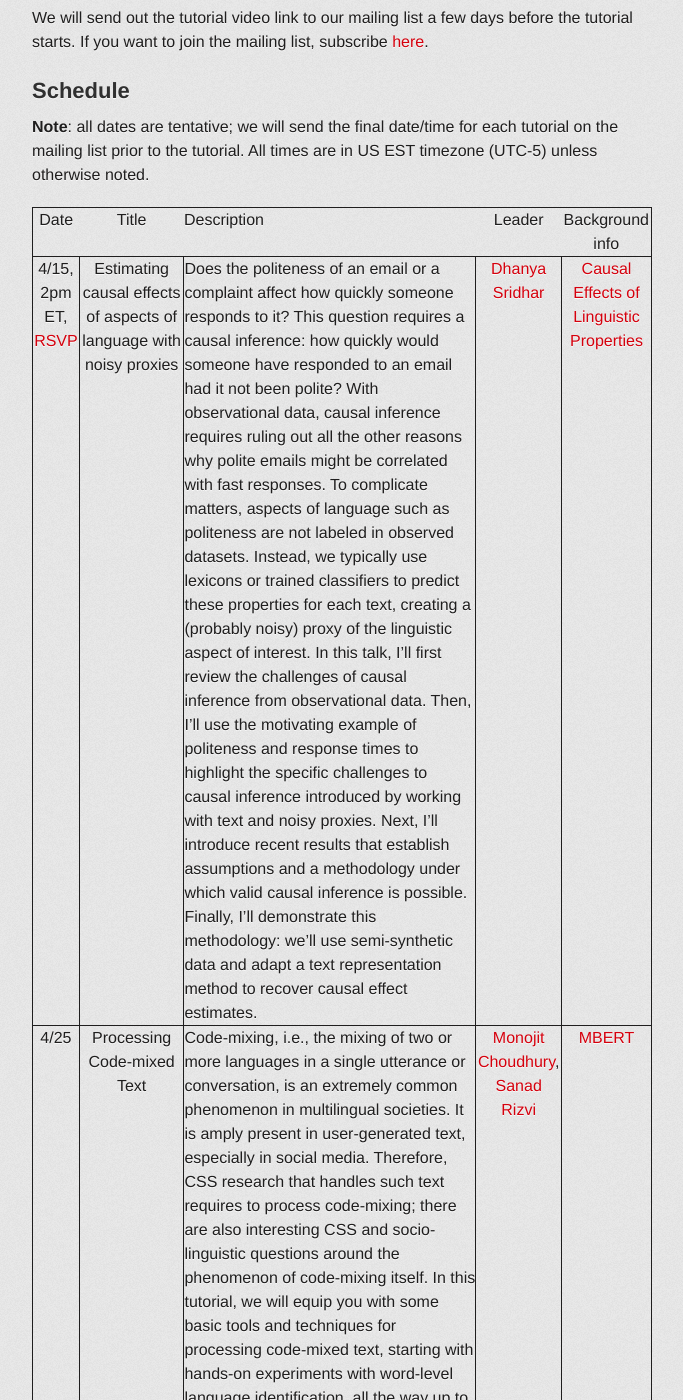
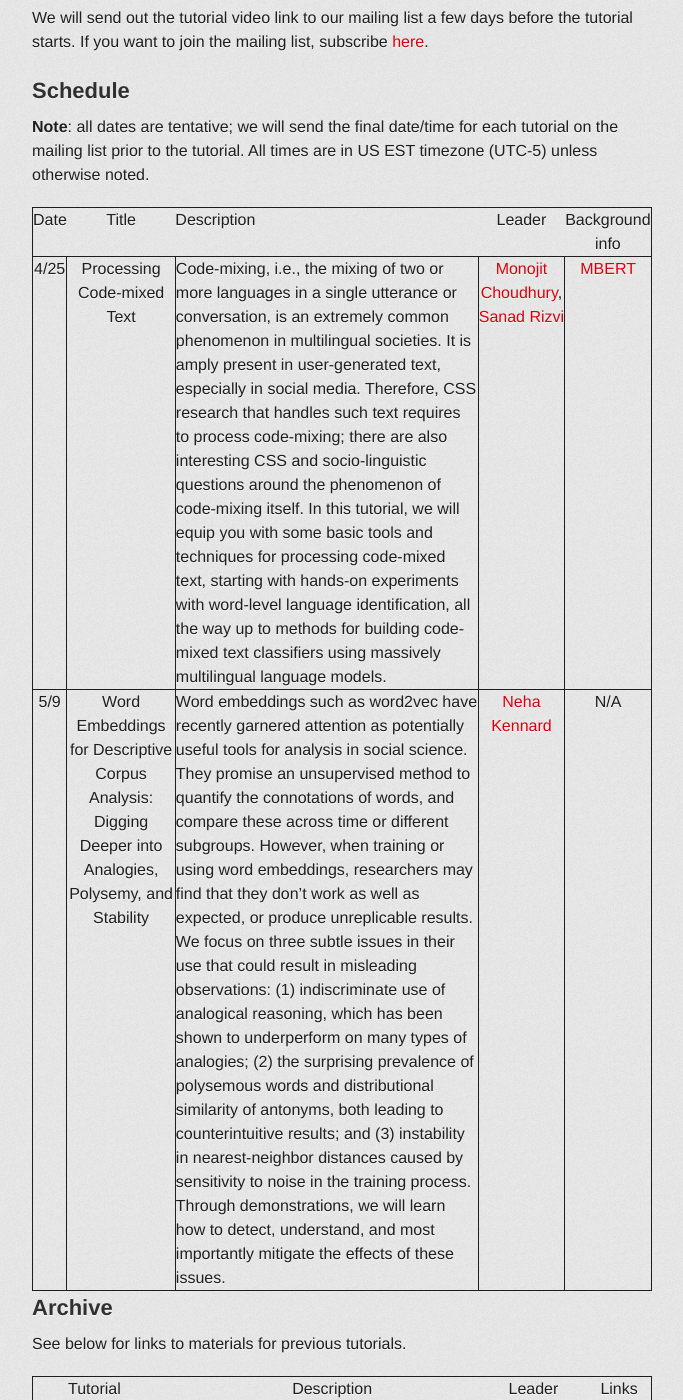
Before and after one commit to nlp-css-201-tutorials/nlp-css-201-tutorials, a Jekyll site: the page built from index.md, in a window 1280 px wide and 1400 px high, scrolled down 885 px. Shown: the whole window, without its empty margins (298-981 px from the left). Built offline with Jekyll 4.4.1, drawn with Linux system fonts in a browser that asks for light colours; some web fonts are replaced; some of the changed text lies outside the part shown.

Commit message:
cleanup dhanyas

```diff
--- a/index.md
+++ b/index.md
@@ -29,7 +29,6 @@ All times are in US EST timezone (UTC-5) unless otherwise noted.
 
 | Date | Title | Description | Leader | Background info |
 |---|---|:--|---|---|
-| 4/15, 2pm ET, [RSVP](https://forms.gle/vVTPdsJr1E2HFw2c8) | Estimating causal effects of aspects of language with noisy proxies | Does the politeness of an email or a complaint affect how quickly someone responds to it? This question requires a causal inference: how quickly would someone have responded to an email had it not been polite? With observational data, causal inference requires ruling out all the other reasons why polite emails might be correlated with fast responses. To complicate matters, aspects of language such as politeness are not labeled in observed datasets. Instead, we typically use lexicons or trained classifiers to predict these properties for each text, creating a (probably noisy) proxy of the linguistic aspect of interest. In this talk, I'll first review the challenges of causal inference from observational data. Then, I'll use the motivating example of politeness and response times to highlight the specific challenges to causal inference introduced by working with text and noisy proxies. Next, I'll introduce recent results that establish assumptions and a methodology under which valid causal inference is possible. Finally, I'll demonstrate this methodology: we'll use semi-synthetic data and adapt a text representation method to recover causal effect estimates. | [Dhanya Sridhar](https://www.dsridhar.com/) | [Causal Effects of Linguistic Properties](https://aclanthology.org/2021.naacl-main.323.pdf) |
 | 4/25 | Processing Code-mixed Text  | Code-mixing, i.e., the mixing of two or more languages in a single utterance or conversation, is an extremely common phenomenon in multilingual societies. It is amply present in user-generated text, especially in social media. Therefore, CSS research that handles such text requires to process code-mixing; there are also interesting CSS and socio-linguistic questions around the phenomenon of code-mixing itself. In this tutorial, we will equip you with some basic tools and techniques for processing code-mixed text, starting with hands-on experiments with word-level language identification, all the way up to methods for building code-mixed text classifiers using massively multilingual language models. | [Monojit Choudhury](https://www.microsoft.com/en-us/research/people/monojitc/), [Sanad Rizvi](https://github.com/mohdsanadzakirizvi) | [MBERT](https://aclanthology.org/N19-1423.pdf) |
 | 5/9 | Word Embeddings for Descriptive Corpus Analysis: Digging Deeper into Analogies, Polysemy, and Stability | Word embeddings such as word2vec have recently garnered attention as potentially useful tools for analysis in social science. They promise an unsupervised method  to quantify the connotations of words, and compare these across time or different subgroups. However, when training or using word embeddings, researchers may find that they don’t work as well as expected, or produce unreplicable results.  We focus on three subtle issues in their use that could result in misleading observations: (1) indiscriminate use of analogical reasoning, which has been shown to underperform on many types of analogies; (2) the surprising prevalence of polysemous words and distributional similarity of antonyms, both leading to counterintuitive results; and (3) instability in nearest-neighbor distances caused by sensitivity to noise in the training process.  Through demonstrations, we will learn how to detect, understand, and most importantly mitigate the effects of these issues. | [Neha Kennard](https://nnkennard.github.io/) | N/A |
 
```
Also changed, not shown: other parts of index.md (+1 -0 lines).
